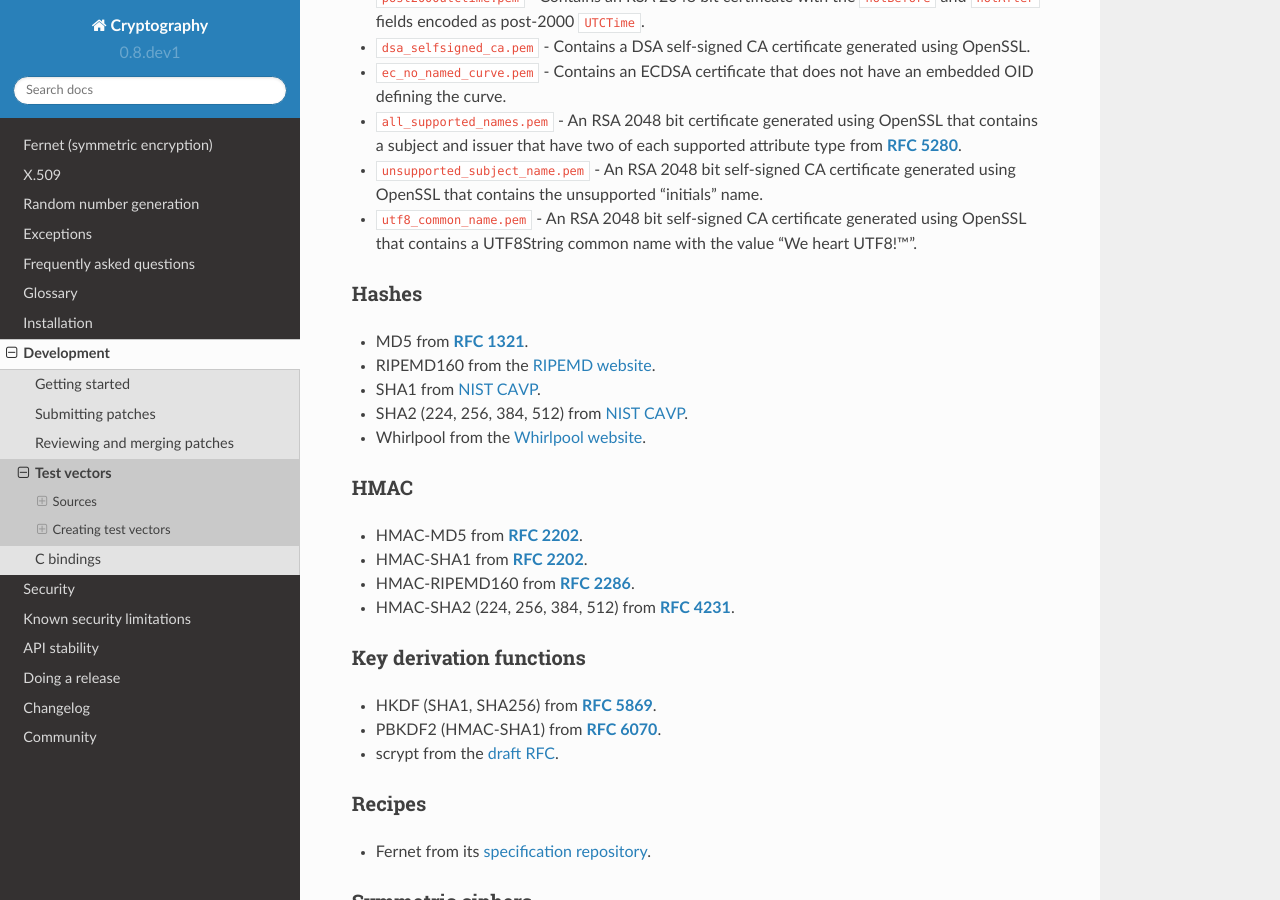
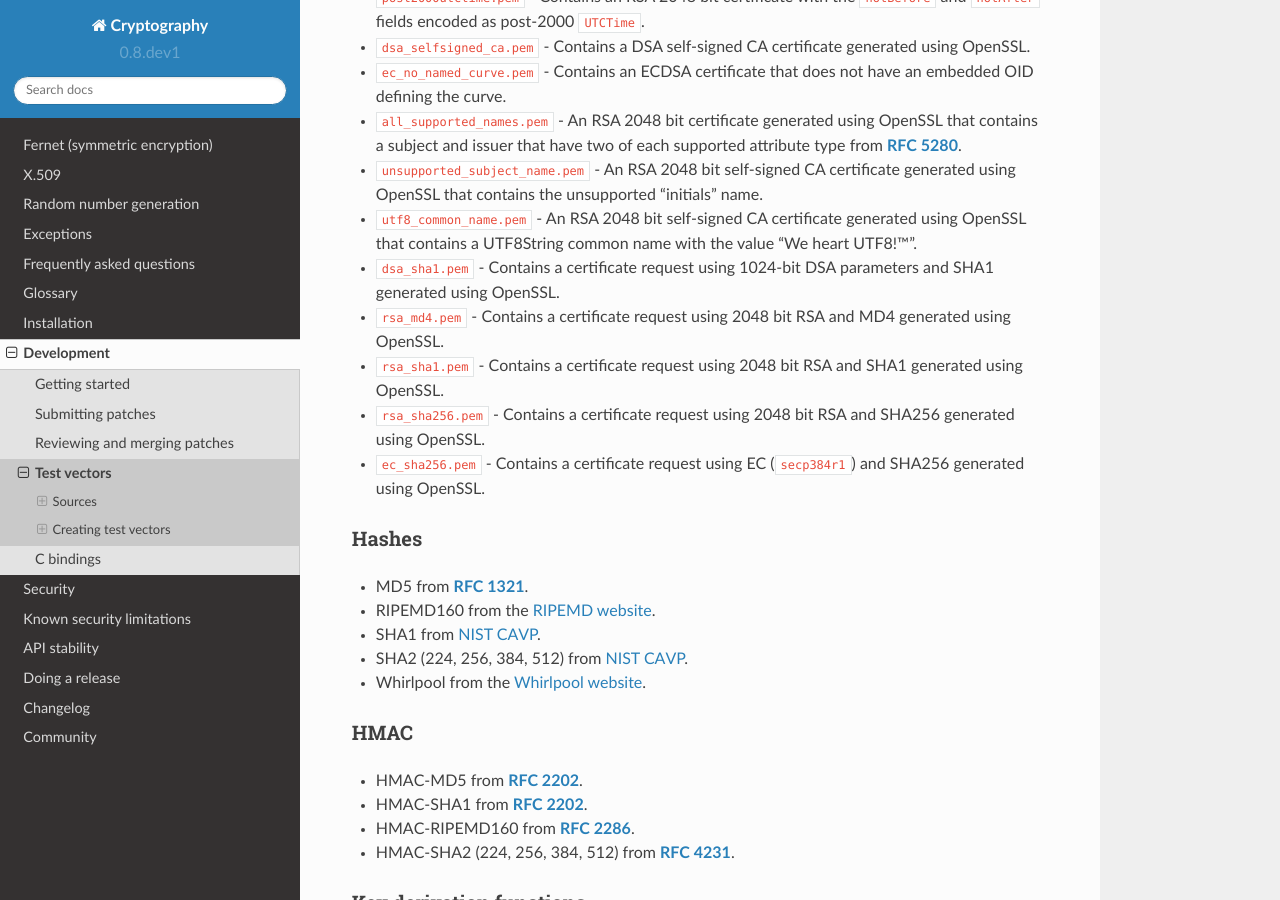
Before and after one commit to WebKing0121/cryptography, a Sphinx documentation site: the page built from docs/development/test-vectors.rst, in a window 1280 px wide and 900 px high, scrolled down 1949 px. Built offline with Sphinx 7.4.7 and the Read the Docs theme 2.0.0, drawn with Linux system fonts in a browser that asks for light colours; pages that are not in the unit, such as notebooks, are missing from menus.

Commit message:
add X509 request custom vectors

```diff
--- a/docs/development/test-vectors.rst
+++ b/docs/development/test-vectors.rst
@@ -103,6 +103,15 @@ Custom X.509 Vectors
 * ``utf8_common_name.pem`` - An RSA 2048 bit self-signed CA certificate
   generated using OpenSSL that contains a UTF8String common name with the value
   "We heart UTF8!™".
+* ``dsa_sha1.pem`` - Contains a certificate request using 1024-bit DSA
+  parameters and SHA1 generated using OpenSSL.
+* ``rsa_md4.pem`` - Contains a certificate request using 2048 bit RSA and MD4 generated using OpenSSL.
+* ``rsa_sha1.pem`` - Contains a certificate request using 2048 bit RSA and
+  SHA1 generated using OpenSSL.
+* ``rsa_sha256.pem`` - Contains a certificate request using 2048 bit RSA and
+  SHA256 generated using OpenSSL.
+* ``ec_sha256.pem`` - Contains a certificate request using EC (``secp384r1``)
+  and SHA256 generated using OpenSSL.
 
 Hashes
 ~~~~~~
```
Also changed, not shown: 5 other files.
